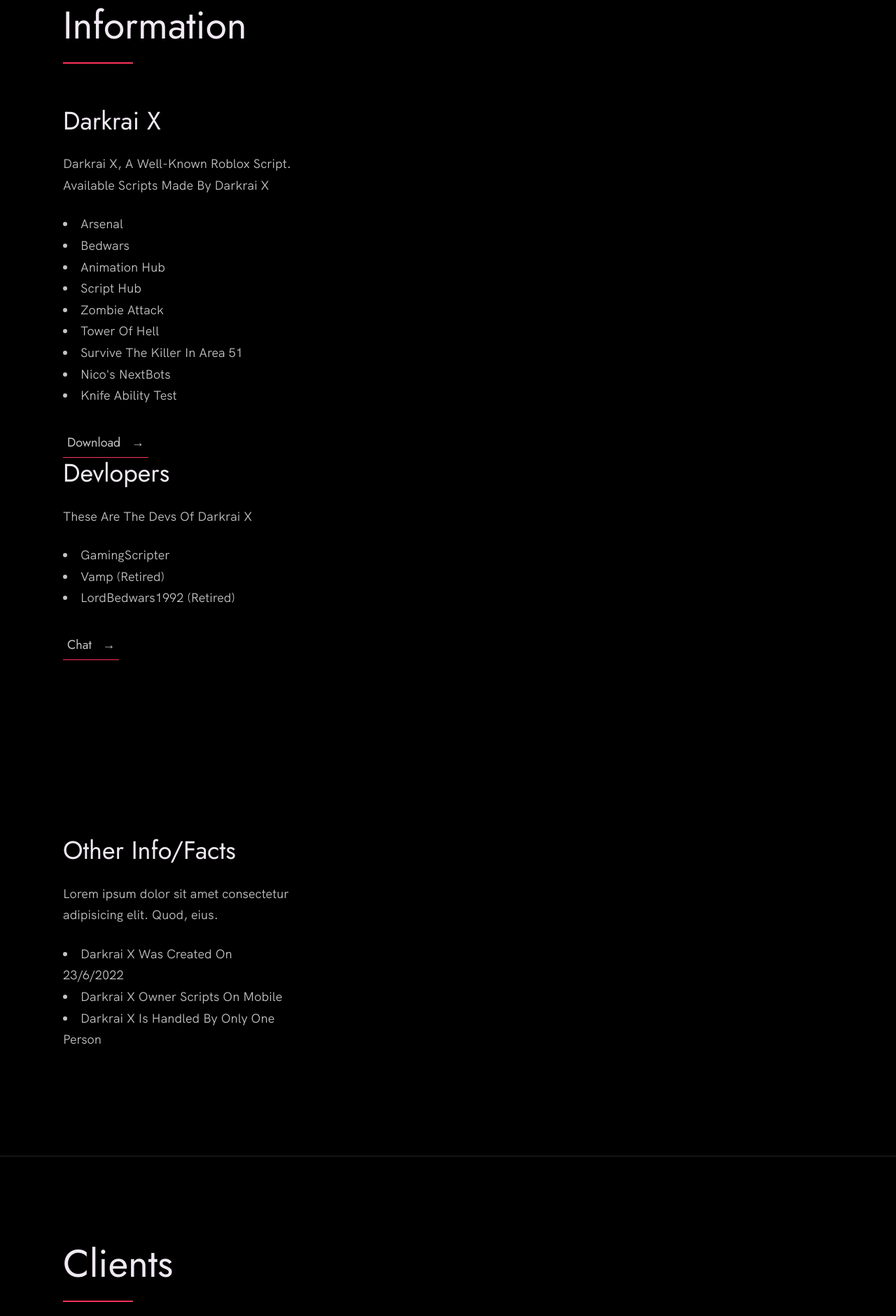
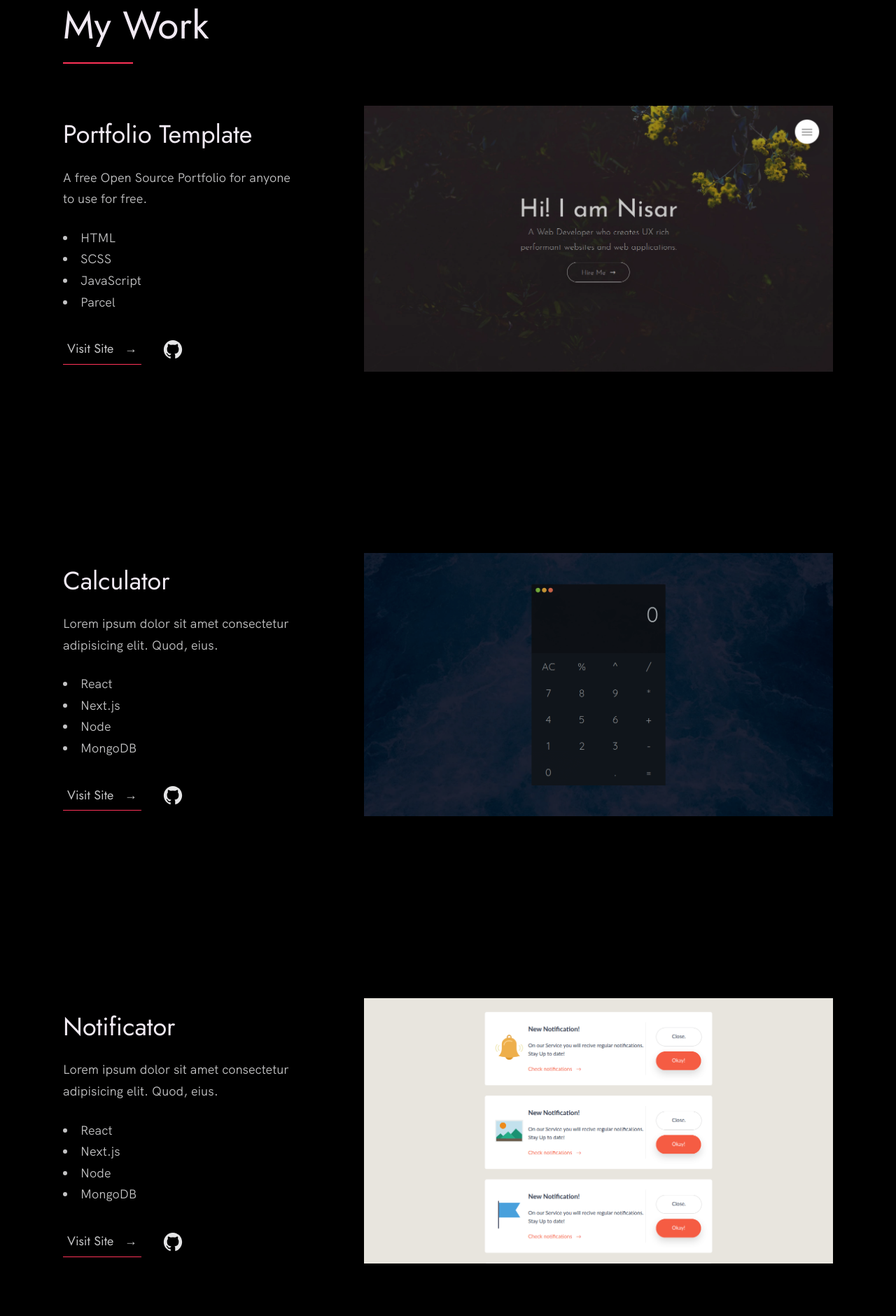
Before and after one commit to GamingScripter/DXWebsite, a plain HTML site: page index.html in a window 1280 px wide. Shown: the part 917-2797 px from the top of the page at 70% size. Drawn offline with Linux system fonts and the light colour scheme.

Commit message:
Update index.html

```diff
--- a/index.html
+++ b/index.html
@@ -1,19 +1,3 @@
-<!--
-  Hello 😊.
-
-  This template is designed and developed by Nisar Hassan Naqvi
-  for anyone to use for free or customize the way they like.
-
-  Github Repo: https://github.com/nisarhassan12/portfolio-template/
-  My Website: https://nisar.dev
-
-  For business & inquires, contact me => syednisarhassan12@gmail.com
--->
-
-<!--
-  Follow the instructions written in comments to create your stunning portfolio
--->
-
 <!DOCTYPE html>
 <html lang="en">
 
@@ -24,7 +8,7 @@
 
   <!-- Put your site title here -->
   <title>
-    Darkrai X | Well-Known Script In Mobile RBLX
+    Syed Ali Hussnain | A Web Developer based in Lahore, Pakistan.
   </title>
 
   <meta name="description" content="Add small description of yourslef.">
@@ -56,11 +40,11 @@
       <div class="header__text">
         <h1 class="heading-primary">
           <!-- Replace the following name with your name -->
-          <span>Darkrai X</span>
+          <span>Syed Ali Hussnain</span>
         </h1>
         <!-- Put a small paragraph about yourself -->
-        <p>A Roblox Script.</p>
-        <a href="#contact" class="btn btn--pink">Contact</a>
+        <p>A Web Developer based in Lahore, Pakistan.</p>
+        <a href="#contact" class="btn btn--pink">Get in touch</a>
       </div>
     </div>
   </header>
@@ -71,73 +55,91 @@
 
     <section class="work" id="work">
       <div class="row">
-        <h2>Information</h2>
+        <h2>My Work</h2>
         <div class="work__boxes">
 
           <!-- Each div with the work__box class is a project. -->
+
           <div class="work__box">
             <div class="work__text">
-              <h3>Darkrai X</h3>
+              <h3>Portfolio Template</h3>
               <p>
-                Darkrai X, A Well-Known Roblox Script.
-                Available Scripts Made By Darkrai X
+                A free Open Source Portfolio for anyone to use for free.
               </p>
               <ul class="work__list">
-                <li>Arsenal</li>
-                <li>Bedwars</li>
-                <li>Animation Hub</li>
-                <li>Script Hub</li>
-                <li>Zombie Attack</li>
-                <li>Tower Of Hell</li>
-                <li>Survive The Killer In Area 51</li>
-                <li>Nico's NextBots</li>
-                <li>Knife Ability Test</li>
+                <li>HTML</li>
+                <li>SCSS</li>
+                <li>JavaScript</li>
+                <li>Parcel</li>
               </ul>
 
               <div class="work__links">
-                <a href="https://discord.gg/D6q73nefFm" target="_blank" class="link__text">
-                  Download <span>&rarr;</span>
+                <a href="https://nisar.surge.sh" target="_blank" class="link__text">
+                  Visit Site <span>&rarr;</span>
+                </a>
+                <a href="https://github.com/nisarhassan12/portfolio" title="View Source Code" target="_blank">
+                  <img src="./images/github.svg" class="work__code" alt="GitHub">
                 </a>
               </div>
             </div>
+            <div class="work__image-box">
+              <img src="./images/project-1.png" class="work__image" alt="Project 1" />
             </div>
           </div>
 
           <div class="work__box">
             <div class="work__text">
-              <h3>Devlopers</h3>
+              <h3>Calculator</h3>
               <p>
-                These Are The Devs Of Darkrai X
+                Lorem ipsum dolor sit amet consectetur adipisicing elit. Quod,
+                eius.
               </p>
               <ul class="work__list">
-                <li>GamingScripter</li>
-                <li>Vamp (Retired)</li>
-                <li>LordBedwars1992 (Retired)</li>
+                <li>React</li>
+                <li>Next.js</li>
+                <li>Node</li>
+                <li>MongoDB</li>
               </ul>
 
               <div class="work__links">
                 <a href="#" class="link__text">
-                  Chat <span>&rarr;</span>
+                  Visit Site <span>&rarr;</span>
+                </a>
+                <a href="#">
+                  <img src="./images/github.svg" class="work__code" title="View Source Code" alt="GitHub">
                 </a>
               </div>
+            </div>
+            <div class="work__image-box">
+              <img src="./images/project-2.png" class="work__image" alt="Project 1" />
             </div>
           </div>
 
           <div class="work__box">
             <div class="work__text">
-              <h3>Other Info/Facts</h3>
+              <h3>Notificator</h3>
               <p>
                 Lorem ipsum dolor sit amet consectetur adipisicing elit. Quod,
                 eius.
               </p>
               <ul class="work__list">
-                <li>Darkrai X Was Created On 23/6/2022</li>
-                <li>Darkrai X Owner Scripts On Mobile</li>
-                <li>Darkrai X Is Handled By Only One Person</li>
+                <li>React</li>
+                <li>Next.js</li>
+                <li>Node</li>
+                <li>MongoDB</li>
               </ul>
 
               <div class="work__links">
+                <a href="#" class="link__text">
+                  Visit Site <span>&rarr;</span>
+                </a>
+                <a href="#">
+                  <img src="./images/github.svg" class="work__code" title="View Source Code" alt="GitHub">
+                </a>
               </div>
+            </div>
+            <div class="work__image-box">
+              <img src="./images/project-3.png" class="work__image" alt="Project 3" />
             </div>
           </div>
         </div>
@@ -192,11 +194,15 @@
 
   <section class="contact" id="contact">
     <div class="row">
-      <h2>Our Contacts</h2>
+      <h2>Get in Touch</h2>
       <div class="contact__info">
         <p>
-          Discord | <a href="https://discord.gg/D6q73nefFm">Click Here To Join</a> <br>
-          YouTube | <a href="https://youtube.com/channel/UC3AUwwJ2_FH8D_FUeUvtloA">Click Here To Visit</a>
+          Are you looking for a fast-performing and user-friendly website to
+          represent your product or business? or looking for any kind of
+          consultation? or want to ask questions? or have some advice for me
+          or just want to say "Hi 👋" in any case feel free to Let me know. I
+          will do my best to respond back. 😊 The quickest way to reach out to
+          me is via an email.
         </p>
         <!-- Replace the email with yours -->
         <a href="mailto:you@example.com" class="btn">you@example.com</a>
```
Lines whose indentation alone changed are shown as unchanged.
